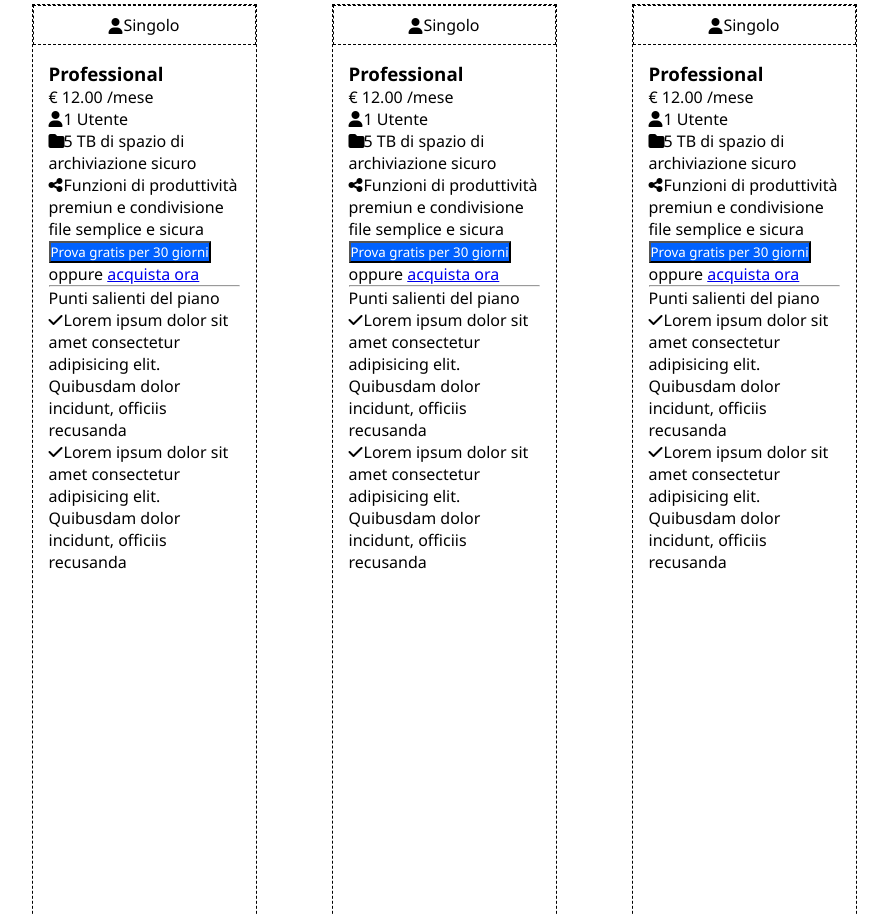
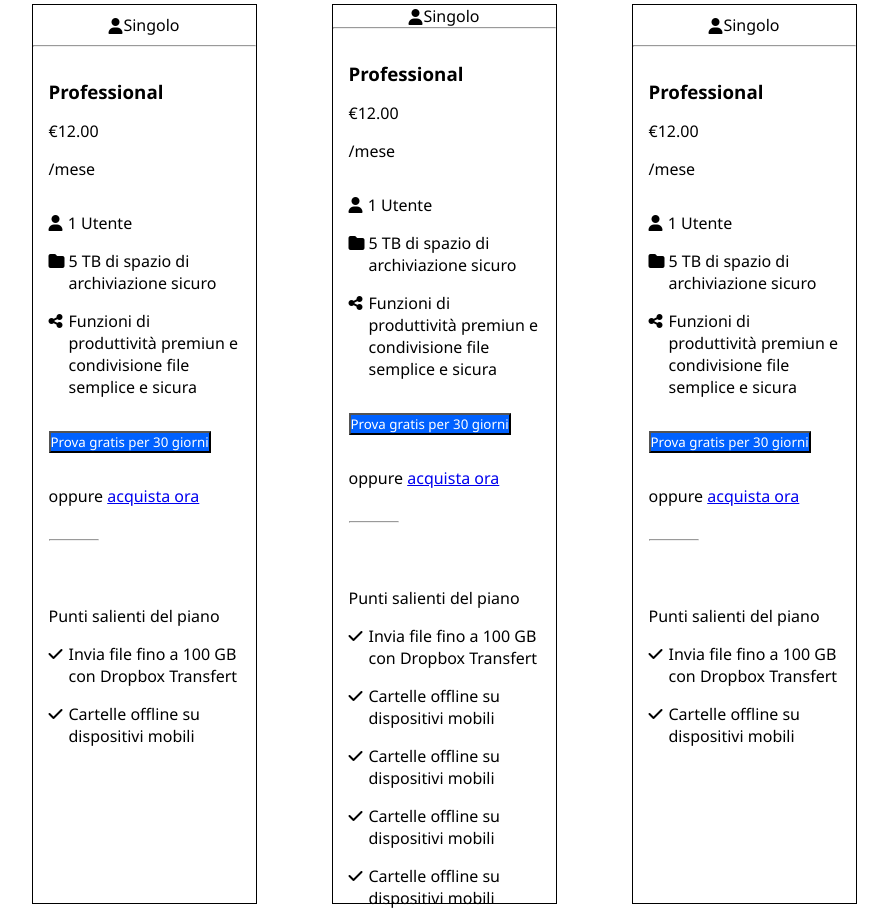
Before and after one commit to SassaroCristian/htmlcss-dropbox, a plain HTML site: page index.html in a window 1280 px wide. Shown: the part 1020-1934 px from the top of the page, without its empty margins (196-1084 px from the left). Drawn offline with Linux system fonts and the light colour scheme.

Commit message:
fixed code and added content

```diff
--- a/css/style.css
+++ b/css/style.css
@@ -56,7 +56,7 @@ section {
 }
 
 #cont-piani {
-    height: 990px;
+    height: 900px;
 }
 
 #sing-plan {
--- a/css/utilities.css
+++ b/css/utilities.css
@@ -221,6 +221,9 @@ body {
 .pb-16 {
     padding-bottom: 16px;
 }
+.pb-32 {
+    padding-bottom: 32px;
+}
 
 .pl-16 {
     padding-left: 16px;
@@ -287,6 +290,10 @@ body {
     margin-right: 16px;
 }
 
+.mr-5 {
+    margin-right: 5px;
+}
+
 .mb-16 {
     margin-bottom: 16px;
 }
@@ -329,6 +336,10 @@ body {
 
 .mr-64 {
     margin-right: 64px;
+}
+
+.mb-32 {
+    margin-bottom: 32px;
 }
 
 .mb-64 {
--- a/index.html
+++ b/index.html
@@ -103,42 +103,47 @@
                 Fatturazione annuale
                 <!-- INIZIO SEZIONE PIANI -->
                 <div id="cont-piani" class="d-flex flex-justify-around">
-                    <div class="dashed d-flex w-25 flex-column">
+                    <div class="border d-flex w-25 flex-column">
                         <div
                             id="sing-plan"
-                            class="dashed d-flex flex-row flex-align-center flex-justify-center"
+                            class=" d-flex flex-row flex-align-center flex-justify-center"
                         >
                             <i class="fas fa-user"></i>
                             <p>Singolo</p>
+
                         </div>
-
+                        <hr>
                         <div class="p-16 d-flex flex-column">
-                            <div class="">
-                                <h3>Professional</h3>
-                                <span>€ 12.00</span>
-                                <span>/mese</span>
-                            </div>
+                            <h3 class="pt-16">Professional</h3>
+                            <p class="py-16">€12.00</p>
+                            <p class="mb-32">/mese</p>
 
                             <div>
-                                <span><i class="fas fa-user"></i>1 Utente</span>
+                                <i class="fas fa-user"></i>
+                                <span>1 Utente</span>
                             </div>
-
-                            <div>
+                            <div class="d-flex py-16">
+                                <div class="mr-5 ">
+                                    <i class="fas fa-folder"></i>
+                                </div>
                                     <span
-                                    ><i class="fas fa-folder"></i>5 TB di spazio
+                                        >5 TB di spazio
                                         di archiviazione sicuro</span
                                     >
                             </div>
 
-                            <div>
+                            <div class="d-flex pb-32">
+                                <div class="mr-5 ">
+                                    <i class="fas fas fa-share-alt"></i>
+                                </div>
                                     <span
-                                    ><i class="fas fa-share-alt"></i>Funzioni di
+                                        >Funzioni di
                                         produttività premiun e condivisione file
                                         semplice e sicura</span
                                     >
                             </div>
 
-                            <div>
+                            <div class="pb-32">
                                 <button class="btn-blue">
                                     Prova gratis per 30 giorni
                                 </button>
@@ -148,66 +153,75 @@
                                 <p>oppure <a href="#">acquista ora</a></p>
                             </div>
 
-                            <hr />
+                            <hr class="mt-32" width="50" />
 
-                            <div><p>Punti salienti del piano</p></div>
+                            <div class="mt-64"><p>Punti salienti del piano</p></div>
 
-                            <div>
+                            <div class="d-flex pt-16">
+                                <div class="mr-5 ">
+                                    <i class="fas fas fa-check"></i>
+                                </div>
+
                                 <span
-                                    ><i class="fas fas fa-check"></i>Lorem ipsum
-                                    dolor sit amet consectetur adipisicing elit.
-                                    Quibusdam dolor incidunt, officiis
-                                    recusanda</span
+                                    >Invia file fino a 100 GB con Dropbox Transfert </span
                                 >
                             </div>
 
-                            <div>
+                            <div class="d-flex pt-16">
+                                <div class="mr-5 ">
+                                    <i class="fas fas fa-check"></i>
+                                </div>
+
                                 <span
-                                    ><i class="fas fas fa-check"></i>Lorem ipsum
-                                    dolor sit amet consectetur adipisicing elit.
-                                    Quibusdam dolor incidunt, officiis
-                                    recusanda</span
+                                    >Cartelle offline su dispositivi mobili </span
                                 >
                             </div>
+
                         </div>
                     </div>
 
-                    <div class="dashed d-flex w-25 flex-column">
+                    <!-- SECONDO PIANO -->
+                    <div class="border d-flex w-25 flex-column">
                         <div
                             id="sing-plan"
-                            class="dashed d-flex flex-row flex-align-center flex-justify-center"
+                            class=" d-flex flex-row flex-align-center flex-justify-center"
                         >
                             <i class="fas fa-user"></i>
                             <p>Singolo</p>
+
                         </div>
-
+                        <hr>
                         <div class="p-16 d-flex flex-column">
-                            <div class="">
-                                <h3>Professional</h3>
-                                <span>€ 12.00</span>
-                                <span>/mese</span>
-                            </div>
+                            <h3 class="pt-16">Professional</h3>
+                            <p class="py-16">€12.00</p>
+                            <p class="mb-32">/mese</p>
 
                             <div>
-                                <span><i class="fas fa-user"></i>1 Utente</span>
+                                <i class="fas fa-user"></i>
+                                <span>1 Utente</span>
                             </div>
-
-                            <div>
+                            <div class="d-flex py-16">
+                                <div class="mr-5 ">
+                                    <i class="fas fa-folder"></i>
+                                </div>
                                     <span
-                                    ><i class="fas fa-folder"></i>5 TB di spazio
+                                        >5 TB di spazio
                                         di archiviazione sicuro</span
                                     >
                             </div>
 
-                            <div>
+                            <div class="d-flex pb-32">
+                                <div class="mr-5 ">
+                                    <i class="fas fas fa-share-alt"></i>
+                                </div>
                                     <span
-                                    ><i class="fas fa-share-alt"></i>Funzioni di
+                                        >Funzioni di
                                         produttività premiun e condivisione file
                                         semplice e sicura</span
                                     >
                             </div>
 
-                            <div>
+                            <div class="pb-32">
                                 <button class="btn-blue">
                                     Prova gratis per 30 giorni
                                 </button>
@@ -217,66 +231,106 @@
                                 <p>oppure <a href="#">acquista ora</a></p>
                             </div>
 
-                            <hr />
+                            <hr class="mt-32" width="50" />
 
-                            <div><p>Punti salienti del piano</p></div>
+                            <div class="mt-64"><p>Punti salienti del piano</p></div>
 
-                            <div>
+                            <div class="d-flex pt-16">
+                                <div class="mr-5 ">
+                                    <i class="fas fas fa-check"></i>
+                                </div>
+
                                 <span
-                                    ><i class="fas fas fa-check"></i>Lorem ipsum
-                                    dolor sit amet consectetur adipisicing elit.
-                                    Quibusdam dolor incidunt, officiis
-                                    recusanda</span
+                                    >Invia file fino a 100 GB con Dropbox Transfert </span
                                 >
                             </div>
 
-                            <div>
+                            <div class="d-flex pt-16">
+                                <div class="mr-5 ">
+                                    <i class="fas fas fa-check"></i>
+                                </div>
+
                                 <span
-                                    ><i class="fas fas fa-check"></i>Lorem ipsum
-                                    dolor sit amet consectetur adipisicing elit.
-                                    Quibusdam dolor incidunt, officiis
-                                    recusanda</span
+                                    >Cartelle offline su dispositivi mobili </span
                                 >
                             </div>
+
+                            <div class="d-flex pt-16">
+                                <div class="mr-5 ">
+                                    <i class="fas fas fa-check"></i>
+                                </div>
+
+                                <span
+                                    >Cartelle offline su dispositivi mobili </span
+                                >
+                            </div>
+
+                            <div class="d-flex pt-16">
+                                <div class="mr-5 ">
+                                    <i class="fas fas fa-check"></i>
+                                </div>
+
+                                <span
+                                    >Cartelle offline su dispositivi mobili </span
+                                >
+                            </div>
+
+                            <div class="d-flex pt-16">
+                                <div class="mr-5 ">
+                                    <i class="fas fas fa-check"></i>
+                                </div>
+
+                                <span
+                                    >Cartelle offline su dispositivi mobili </span
+                                >
+                            </div>
+
                         </div>
                     </div>
 
-                    <div class="dashed d-flex w-25 flex-column">
+
+                    <!-- TERZO PIANO -->
+                    <div class="border d-flex w-25 flex-column">
                         <div
                             id="sing-plan"
-                            class="dashed d-flex flex-row flex-align-center flex-justify-center"
+                            class=" d-flex flex-row flex-align-center flex-justify-center"
                         >
                             <i class="fas fa-user"></i>
                             <p>Singolo</p>
+
                         </div>
-
+                        <hr>
                         <div class="p-16 d-flex flex-column">
-                            <div class="">
-                                <h3>Professional</h3>
-                                <span>€ 12.00</span>
-                                <span>/mese</span>
-                            </div>
+                            <h3 class="pt-16">Professional</h3>
+                            <p class="py-16">€12.00</p>
+                            <p class="mb-32">/mese</p>
 
                             <div>
-                                <span><i class="fas fa-user"></i>1 Utente</span>
+                                <i class="fas fa-user"></i>
+                                <span>1 Utente</span>
                             </div>
-
-                            <div>
+                            <div class="d-flex py-16">
+                                <div class="mr-5 ">
+                                    <i class="fas fa-folder"></i>
+                                </div>
                                     <span
-                                    ><i class="fas fa-folder"></i>5 TB di spazio
+                                        >5 TB di spazio
                                         di archiviazione sicuro</span
                                     >
                             </div>
 
-                            <div>
+                            <div class="d-flex pb-32">
+                                <div class="mr-5 ">
+                                    <i class="fas fas fa-share-alt"></i>
+                                </div>
                                     <span
-                                    ><i class="fas fa-share-alt"></i>Funzioni di
+                                        >Funzioni di
                                         produttività premiun e condivisione file
                                         semplice e sicura</span
                                     >
                             </div>
 
-                            <div>
+                            <div class="pb-32">
                                 <button class="btn-blue">
                                     Prova gratis per 30 giorni
                                 </button>
@@ -286,27 +340,30 @@
                                 <p>oppure <a href="#">acquista ora</a></p>
                             </div>
 
-                            <hr />
+                            <hr class="mt-32" width="50" />
 
-                            <div><p>Punti salienti del piano</p></div>
+                            <div class="mt-64"><p>Punti salienti del piano</p></div>
 
-                            <div>
+                            <div class="d-flex pt-16">
+                                <div class="mr-5 ">
+                                    <i class="fas fas fa-check"></i>
+                                </div>
+
                                 <span
-                                    ><i class="fas fas fa-check"></i>Lorem ipsum
-                                    dolor sit amet consectetur adipisicing elit.
-                                    Quibusdam dolor incidunt, officiis
-                                    recusanda</span
+                                    >Invia file fino a 100 GB con Dropbox Transfert </span
                                 >
                             </div>
 
-                            <div>
+                            <div class="d-flex pt-16">
+                                <div class="mr-5 ">
+                                    <i class="fas fas fa-check"></i>
+                                </div>
+
                                 <span
-                                    ><i class="fas fas fa-check"></i>Lorem ipsum
-                                    dolor sit amet consectetur adipisicing elit.
-                                    Quibusdam dolor incidunt, officiis
-                                    recusanda</span
+                                    >Cartelle offline su dispositivi mobili </span
                                 >
                             </div>
+
                         </div>
                     </div>
                 </div>
@@ -319,12 +376,10 @@
                     <hr />
                     <div class="d-flex w-100">
                         <div class="w-70">
-                            <h3>enterprise</h3>
-                            <p>lorem lorem lorem lorem</p>
-                            <p>
-                                lore lorem lorem lorem loremlorem lorem lorem
-                                loremlorem lorem lorem loremlorem lorem lorem
-                                lorem
+                            <h3 class="pl-16 my-16">enterprise</h3>
+                            <p class="pl-16 my-16">Contatta l'ufficio vendite</p>
+                            <p class="pl-16 my-16">
+                                Soluzioni personalizzate e supporto su misura per aiutare i professionisti IT nella gestione su qualsiasi scala.
                             </p>
                         </div>
                         <!-- button -->
```
Lines whose indentation alone changed are shown as unchanged.
